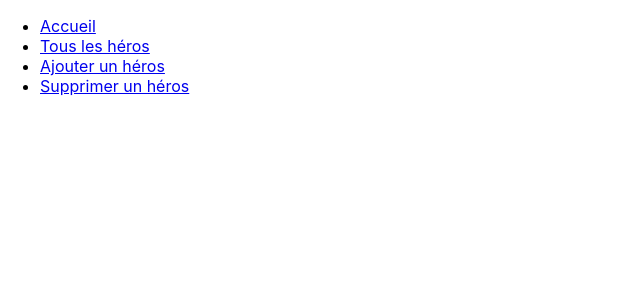
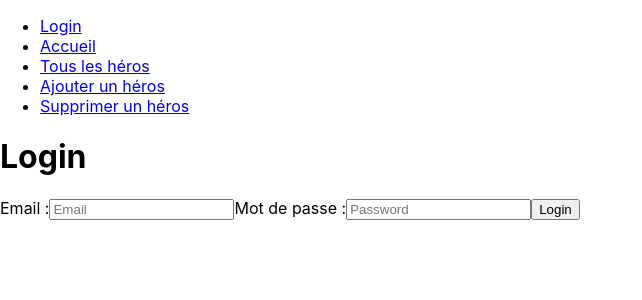
Before and after one commit to PaulDecat/Projet_PHP, a React (Create React App) app in the folder Front-end/vougthplus/: page /login in a window 1280 px wide. Shown: the top 300 px of the page, without its empty margins (0-642 px from the left). Built offline with nearby package versions, Linux system fonts and the light colour scheme.

Commit message:
Ajout d'un début de login (pour l'instant non fonctionnel)

```diff
--- a/Front-end/vougthplus/src/App.js
+++ b/Front-end/vougthplus/src/App.js
@@ -1,4 +1,5 @@
 import { BrowserRouter as Router, Routes, Route, Link } from "react-router-dom";
+import Login from "./Login";
 import Home from "./Home";
 import AllHeros from "./AllHeros";
 import AddHero from "./AddHero";
@@ -10,6 +11,7 @@ function App() {
     <Router>
       <nav>
         <ul>
+          <li><Link to="/login">Login</Link></li>
           <li><Link to="/home">Accueil</Link></li>
           <li><Link to="/getHeros">Tous les héros</Link></li>
           <li><Link to="/addHero">Ajouter un héros</Link></li>
@@ -18,6 +20,7 @@ function App() {
       </nav>
 
       <Routes>
+        <Route path="/login" element={<Login />} />
         <Route path="/" element={<Home />} />
         <Route path="/getHeros" element={<AllHeros />} />
         <Route path="/addHero" element={<AddHero />} />
--- /dev/null
+++ b/Front-end/vougthplus/src/Login.js
@@ -0,0 +1,59 @@
+import { useState } from "react";
+import axios from "axios";
+
+export default function Login() {
+    const [formUser, setFormUser] = useState({
+        email: "",
+        password: "",
+    });
+
+    const handleChangeU = (e) => {
+        setFormUser({
+            ...formUser,
+            [e.target.name]: e.target.value,
+        });
+    };
+
+    const handleSubmitU = async (e) => {
+        e.preventDefault();
+        console.log("Login Data:", formUser);
+        try {
+            const responseU = await axios.post("http://127.0.0.1:8000/api/login", formUser);
+            setFormUser({
+                user: "",
+                password: "",
+            });
+        } catch (error) {
+            console.error("Erreur lors de la connexion :", error);
+            alert("Erreur lors de la connexion.");
+        }
+    };
+
+
+    return (
+        <div>
+            <h1>Login</h1>
+            <form onSubmit={handleSubmitU}>
+                <label htmlFor="email">Email :</label>
+                <input
+                    type="text"
+                    id="email"
+                    name="email"
+                    value={formUser.email}
+                    onChange={handleChangeU}
+                    placeholder="Email"
+                />
+                <label htmlFor="password">Mot de passe :</label>
+                <input
+                    type="password"
+                    id="password"
+                    name="password"
+                    value={formUser.password}
+                    onChange={handleChangeU}
+                    placeholder="Password"
+                />
+                <button type="submit">Login</button>
+            </form>
+        </div>
+    );
+}
```
